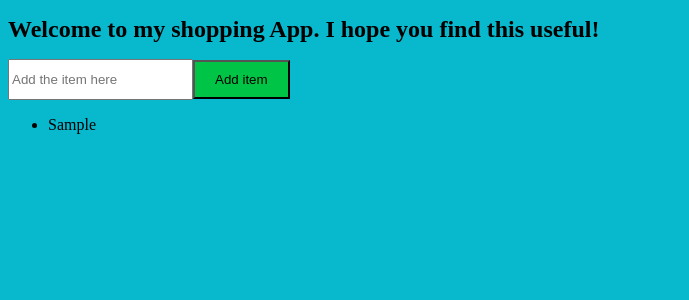
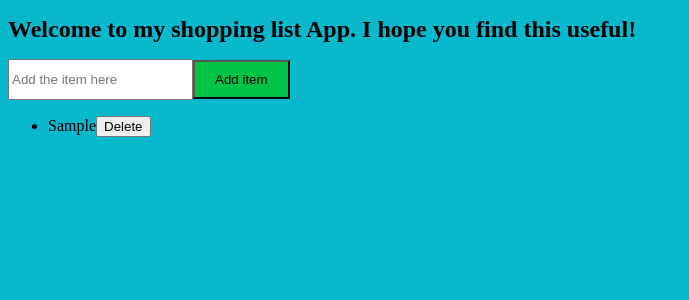
Before and after one commit to virtutae/to-do-app, a React (Create React App) app: page / in a window 1280 px wide. Both pictures are taken after typing "Sample" into the empty fields and a click on the button "Add item". Shown: the top 300 px of the page, without its empty margins (0-689 px from the left). Built offline with nearby package versions, Linux system fonts and the light colour scheme; no server answers.

Commit message:
Added Delete button - no logic

```diff
--- a/src/App.tsx
+++ b/src/App.tsx
@@ -1,7 +1,6 @@
 import AppHeader from "./components/AppHeader";
-import React, { useState, useEffect } from "react";
-import axios from "axios";
-import ToDoItem from "./Interfaces";
+import React from "react";
+import InputBox from "./components/InputBox";
 
 function App(): JSX.Element {
   return (
@@ -13,84 +12,3 @@ function App(): JSX.Element {
 }
 
 export default App;
-
-type ToDoList = ToDoItem[];
-
-function InputBox(): JSX.Element {
-  const [currentText, setCurrentText] = useState("");
-  const [list, setList] = useState<ToDoList>([]);
-  const [currentEntryToSend, setCurrentEntryToSend] = useState<ToDoItem>();
-  const [entriesFromApi, setEntriesFromApi] = useState<ToDoList[]>([]);
-
-  useEffect(() => {
-    function getEntries() {
-      axios
-        .get("https://todoapp-backend-2ubv.onrender.com/")
-        .then((response) => {
-          console.log("Data received:", response.data);
-          console.log("entriesFromApi are:", entriesFromApi);
-          setList(response.data);
-        })
-        .catch((error) => console.log(error))
-        .finally(() =>
-          console.log("this gets logged when .finally gets executed")
-        );
-    }
-    getEntries();
-  }, [entriesFromApi]);
-
-  useEffect(() => {
-    function sendEntryToApi() {
-      axios
-        .post("https://todoapp-backend-2ubv.onrender.com/", currentEntryToSend)
-        .then((response) => console.log(response))
-        .catch((error) => console.log(error))
-        .finally(() => getUpdatedEntries());
-    }
-
-    sendEntryToApi();
-  }, [currentEntryToSend]);
-
-  function getUpdatedEntries() {
-    axios
-      .get("https://paste-bin-si-tl.onrender.com/")
-      .then((response) => setEntriesFromApi(response.data))
-      .catch((error) => console.log(error));
-  }
-
-  const handleChange = (event: React.ChangeEvent<HTMLInputElement>) => {
-    setCurrentText(event.target.value);
-  };
-
-  const handleClick = () => {
-    const newListItem: ToDoItem = {
-      todo_id: Math.floor(Math.random() * 1000),
-      description: currentText,
-    };
-    setCurrentEntryToSend(newListItem);
-    const newList: ToDoList = [...list, newListItem];
-    setList(newList);
-    setCurrentText("");
-  };
-
-  return (
-    <>
-      <input
-        type="text"
-        className="input-bar"
-        placeholder="Add the item here"
-        onChange={handleChange}
-        value={currentText}
-      />
-
-      <button type="button" className="add-button" onClick={handleClick}>
-        Add item
-      </button>
-      <ul>
-        {list.map((task: ToDoItem) => {
-          return <li key={task.todo_id}>{task.description}</li>;
-        })}
-      </ul>
-    </>
-  );
-}
--- a/src/components/AppHeader.tsx
+++ b/src/components/AppHeader.tsx
@@ -4,7 +4,7 @@ export default function AppHeader(): JSX.Element {
   return (
     <>
       <h1 className="title">
-        Welcome to my shopping App. I hope you find this useful!
+        Welcome to my shopping list App. I hope you find this useful!
       </h1>
     </>
   );
--- /dev/null
+++ b/src/components/InputBox.tsx
@@ -0,0 +1,99 @@
+import axios from "axios";
+import { useEffect, useState } from "react";
+import ToDoItem from "../Interfaces";
+import React from "react";
+
+type ToDoList = ToDoItem[];
+
+export default function InputBox(): JSX.Element {
+    const [currentText, setCurrentText] = useState("");
+    const [list, setList] = useState<ToDoList>([]);
+    const [currentEntryToSend, setCurrentEntryToSend] = useState<ToDoItem>();
+    const [entriesFromApi, setEntriesFromApi] = useState<ToDoList[]>([]);
+
+    useEffect(() => {
+        function getEntries() {
+            axios
+                .get("https://todoapp-backend-2ubv.onrender.com/")
+                .then((response) => {
+                    setList(response.data);
+                })
+                .catch((error) => console.log(error))
+                .finally(() =>
+                    console.log("this gets logged when .finally gets executed")
+                );
+        }
+        getEntries();
+    }, [entriesFromApi]);
+
+    useEffect(
+        () => {
+            function sendEntryToApi() {
+                axios
+                    .post(
+                        "https://todoapp-backend-2ubv.onrender.com/",
+                        currentEntryToSend
+                    )
+                    .then((response) => console.log(response))
+                    .catch((error) => console.log(error))
+                    .finally(() => getUpdatedEntries());
+            }
+
+            sendEntryToApi();
+        },
+        // eslint-disable-next-line
+        []
+    );
+
+    function getUpdatedEntries() {
+        axios
+            .get("https://paste-bin-si-tl.onrender.com/")
+            .then((response) => setEntriesFromApi(response.data))
+            .catch((error) => console.log(error));
+    }
+
+    const handleChange = (event: React.ChangeEvent<HTMLInputElement>) => {
+        setCurrentText(event.target.value);
+    };
+
+    const handleClick = () => {
+        const newListItem: ToDoItem = {
+            todo_id: Math.floor(Math.random() * 1000),
+            description: currentText,
+        };
+        setCurrentEntryToSend(newListItem);
+        const newList: ToDoList = [...list, newListItem];
+        setList(newList);
+        setCurrentText("");
+    };
+
+    function handleDelete(todoId: number) {
+        console.log("the item was deleted");
+    }
+
+    return (
+        <>
+            <input
+                type="text"
+                className="input-bar"
+                placeholder="Add the item here"
+                onChange={handleChange}
+                value={currentText}
+            />
+
+            <button type="button" className="add-button" onClick={handleClick}>
+                Add item
+            </button>
+            <ul>
+                {list.map((task: ToDoItem) => (
+                    <li key={task.todo_id}>
+                        {task.description}
+                        <button onClick={() => handleDelete(task.todo_id)}>
+                            Delete
+                        </button>
+                    </li>
+                ))}
+            </ul>
+        </>
+    );
+}
--- a/src/index.tsx
+++ b/src/index.tsx
@@ -2,7 +2,6 @@ import React from "react";
 import ReactDOM from "react-dom/client";
 import App from "./App";
 import "./styles.css";
-// import AppHeader from "./components/AppHeader";
 
 const root = ReactDOM.createRoot(
   document.getElementById("root") as HTMLElement
```
Also changed, not shown: 1 other file (tests, documents, lock files or other folders).
